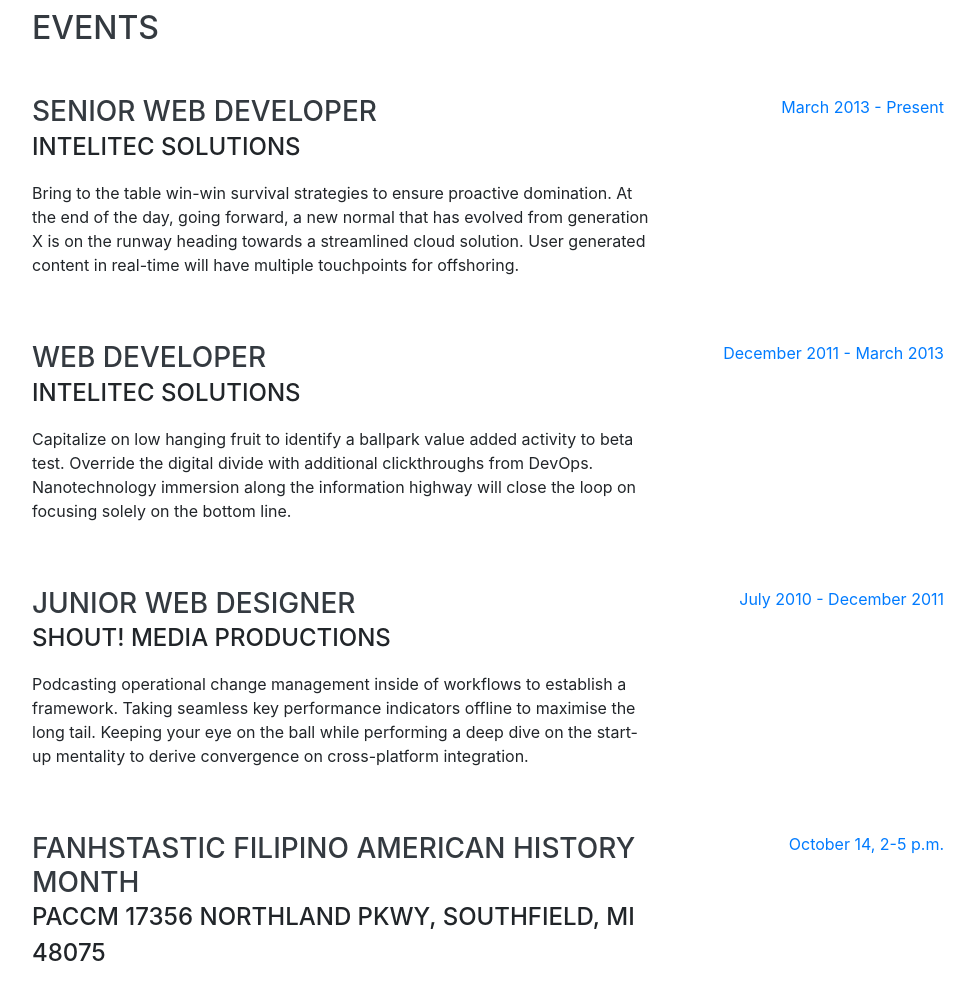
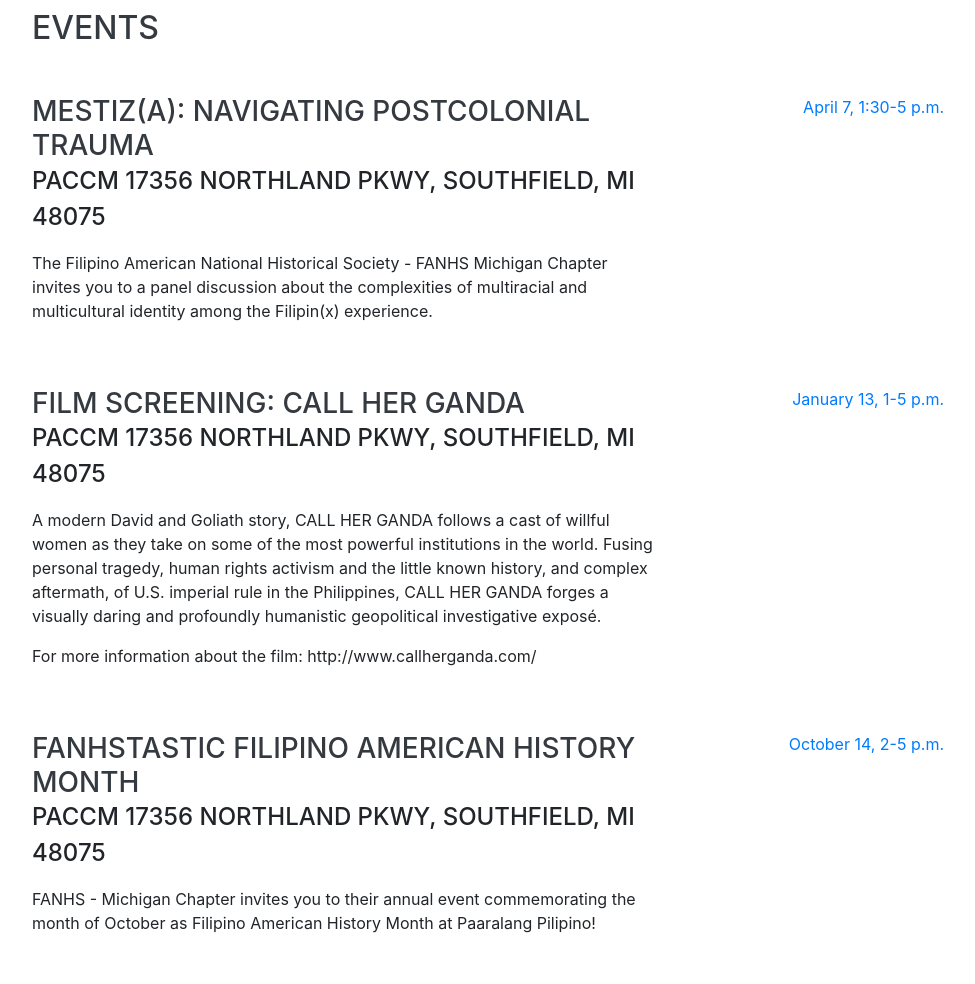
Before and after one commit to fanhs-michigan/main-page-yes, a website with bundled scripts: page index.html in a window 1280 px wide. Shown: the part 840-1824 px from the top of the page, without its empty margins (288-1263 px from the left). Built offline with nearby package versions, Linux system fonts and the light colour scheme; a web font is replaced by a local one.

Commit message:
Updated Events Mestizx and Call Her Ganda

```diff
--- a/index.html
+++ b/index.html
@@ -89,34 +89,24 @@
 
         <div class="resume-item d-flex flex-column flex-md-row justify-content-between mb-5">
           <div class="resume-content">
-            <h3 class="mb-0">Senior Web Developer</h3>
-            <div class="subheading mb-3">Intelitec Solutions</div>
-            <p>Bring to the table win-win survival strategies to ensure proactive domination. At the end of the day, going forward, a new normal that has evolved from generation X is on the runway heading towards a streamlined cloud solution. User generated content in real-time will have multiple touchpoints for offshoring.</p>
+            <h3 class="mb-0">Mestiz(a): Navigating Postcolonial Trauma</h3>
+            <div class="subheading mb-3">PACCM 17356 Northland Pkwy, Southfield, MI 48075</div>
+            <p>The Filipino American National Historical Society - FANHS Michigan Chapter invites you to a panel discussion about the complexities of multiracial and multicultural identity among the Filipin(x) experience.</p>
           </div>
           <div class="resume-date text-md-right">
-            <span class="text-primary">March 2013 - Present</span>
+            <span class="text-primary">April 7, 1:30-5 p.m.</span>
           </div>
         </div>
 
         <div class="resume-item d-flex flex-column flex-md-row justify-content-between mb-5">
           <div class="resume-content">
-            <h3 class="mb-0">Web Developer</h3>
-            <div class="subheading mb-3">Intelitec Solutions</div>
-            <p>Capitalize on low hanging fruit to identify a ballpark value added activity to beta test. Override the digital divide with additional clickthroughs from DevOps. Nanotechnology immersion along the information highway will close the loop on focusing solely on the bottom line.</p>
+            <h3 class="mb-0">Film Screening: Call Her Ganda</h3>
+            <div class="subheading mb-3">PACCM 17356 Northland Pkwy, Southfield, MI 48075</div>
+            <p>A modern David and Goliath story, CALL HER GANDA follows a cast of willful women as they take on some of the most powerful institutions in the world. Fusing personal tragedy, human rights activism and the little known history, and complex aftermath, of U.S. imperial rule in the Philippines, CALL HER GANDA forges a visually daring and profoundly humanistic geopolitical investigative exposé.</p>
+            <p>For more information about the film: http://www.callherganda.com/</p>
           </div>
           <div class="resume-date text-md-right">
-            <span class="text-primary">December 2011 - March 2013</span>
-          </div>
-        </div>
-
-        <div class="resume-item d-flex flex-column flex-md-row justify-content-between mb-5">
-          <div class="resume-content">
-            <h3 class="mb-0">Junior Web Designer</h3>
-            <div class="subheading mb-3">Shout! Media Productions</div>
-            <p>Podcasting operational change management inside of workflows to establish a framework. Taking seamless key performance indicators offline to maximise the long tail. Keeping your eye on the ball while performing a deep dive on the start-up mentality to derive convergence on cross-platform integration.</p>
-          </div>
-          <div class="resume-date text-md-right">
-            <span class="text-primary">July 2010 - December 2011</span>
+            <span class="text-primary">January 13, 1-5 p.m.</span>
           </div>
         </div>
 
```
